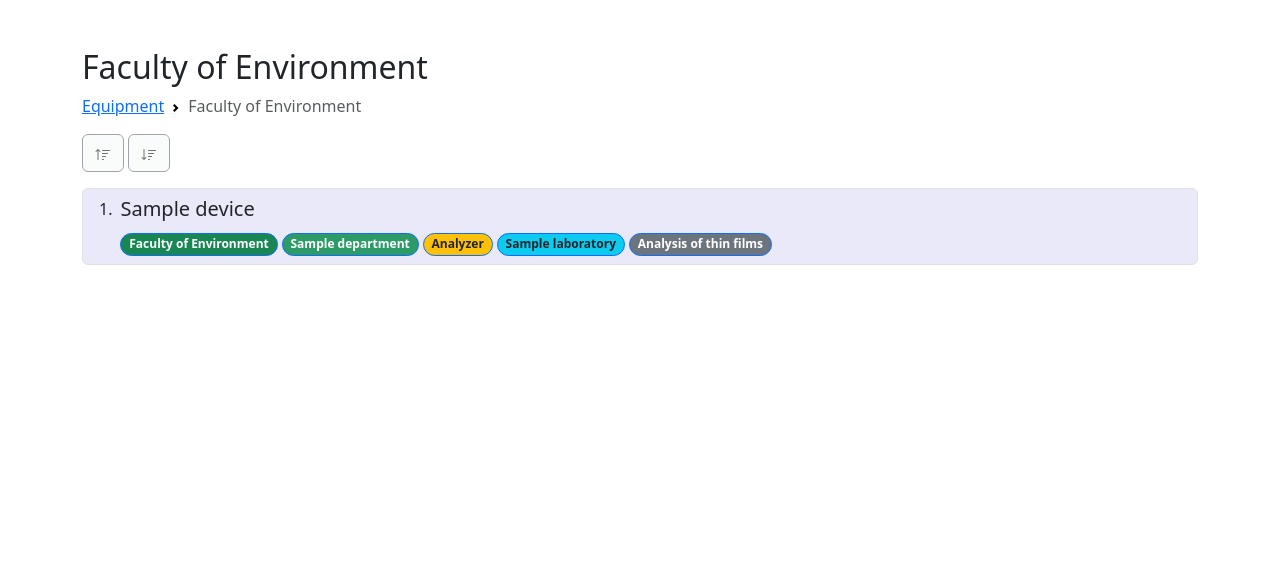
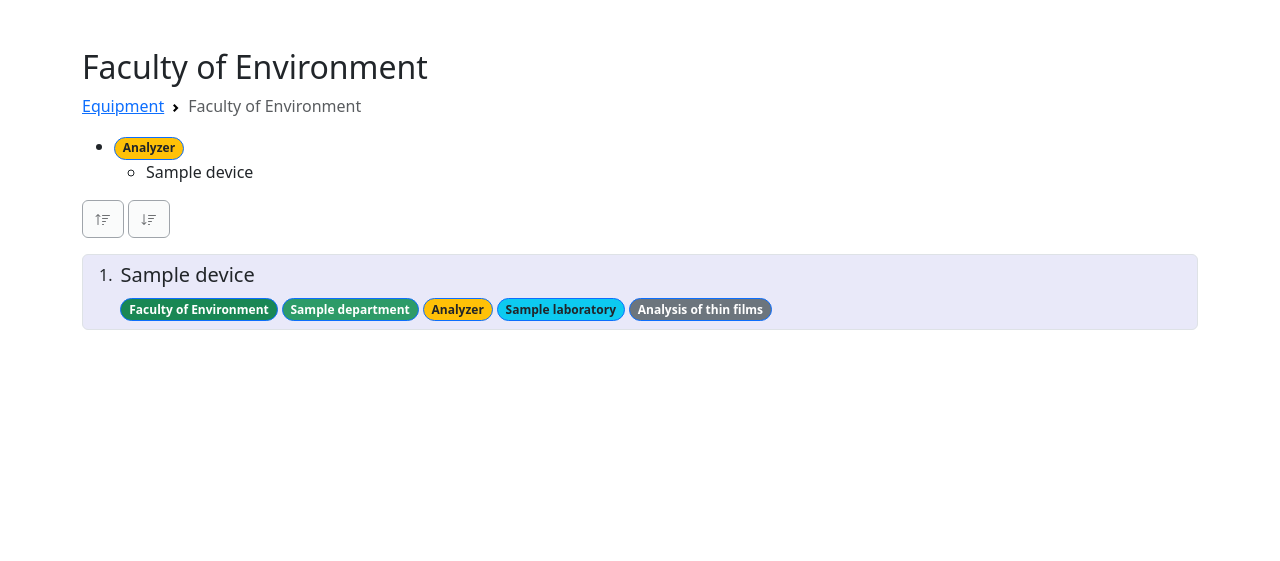
Before and after one commit to ki-ujep/facilities, a Django app: page /facultydevices/1/1 in a window 1280 px wide. Shown: the part 258-819 px from the top of the page. Run offline with Django 4.2, Linux system fonts and the light colour scheme; data comes from the database, SQL or seed files in the repository; tables that the repository leaves empty hold one stand-in row (values such as "Sample post"); parts of the project's set-up code (start-up, migrations or seed data) failed here and were passed over; some libraries are stand-ins or nearby versions.

Commit message:
add prototype of category tree with devices

```diff
--- a/facility/client/templates/facultydevices.html
+++ b/facility/client/templates/facultydevices.html
@@ -20,6 +20,10 @@
             <li class="breadcrumb-item active" aria-current="page">{{ faculty_name }}</li>
         </ol>
     </nav>
+
+    {% for category in categories %}
+        {% include "partials/category_tree.html" %}
+    {% endfor %}
 
     {% if order != "disable" %}
         <ul class="list-group d-inline">
--- /dev/null
+++ b/facility/client/templates/partials/category_tree.html
@@ -0,0 +1,26 @@
+{# recursive Django category tree #}
+<ul>
+    <li>
+        <form action="{% url 'search_result' %}" method="get" class="d-inline">
+            <button class="btn btn-primary badge bg-warning text-dark rounded-pill"
+                    type="submit"
+                    name="query" value="{{ category.name }}">{{ category.name }}
+            </button>
+        </form>
+        {# render devices #}
+        <ul>
+            {% for device in category.device_set.all %}
+                <li>
+                    {{ device.name }}
+                </li>
+            {% endfor %}
+        </ul>
+    </li>
+    {% if category.children %}
+        <ul>
+        {% for child in category.children.all %}
+            {% include "partials/category_tree.html" with category=child %}
+        {% endfor %}
+        </ul>
+    {% endif %}
+</ul>
--- a/facility/client/views.py
+++ b/facility/client/views.py
@@ -30,6 +30,7 @@ class FacultyDevicesListView(ListView):
         faculty_id = self.kwargs.get("faculty_id")
         order = self.kwargs.get("order")
         faculty = get_object_or_404(Faculty, id=faculty_id)
+
         if order == "asc":
             return Device.objects.filter(faculty=faculty).order_by("name", "department")
         else:
@@ -37,12 +38,20 @@ class FacultyDevicesListView(ListView):
 
     def get_context_data(self, **kwargs):
         context = super().get_context_data(**kwargs)
+
         faculty_id = self.kwargs.get("faculty_id")
         order = self.kwargs.get("order")
+
         faculty = get_object_or_404(Faculty, id=faculty_id)
+
+        # get all distinct categories without parent
+        categories = Category.objects.filter(device__faculty=faculty, parent__isnull=True).distinct()
+
         context["faculty_name"] = faculty.name
         context["faculty_id"] = faculty.id
         context["order"] = order
+        context["categories"] = categories
+
         return context
 
 def get_category_ids(query):
```
Also changed, not shown: 1 other file.
